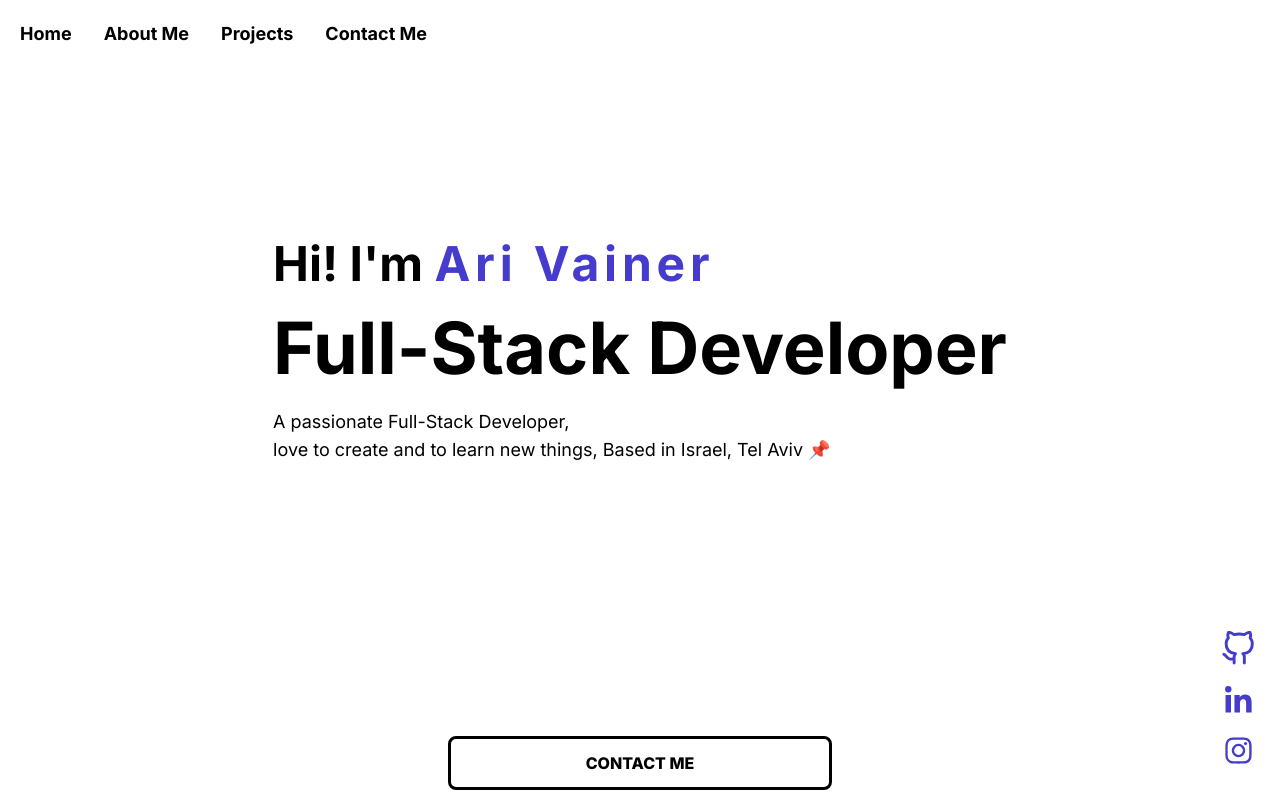
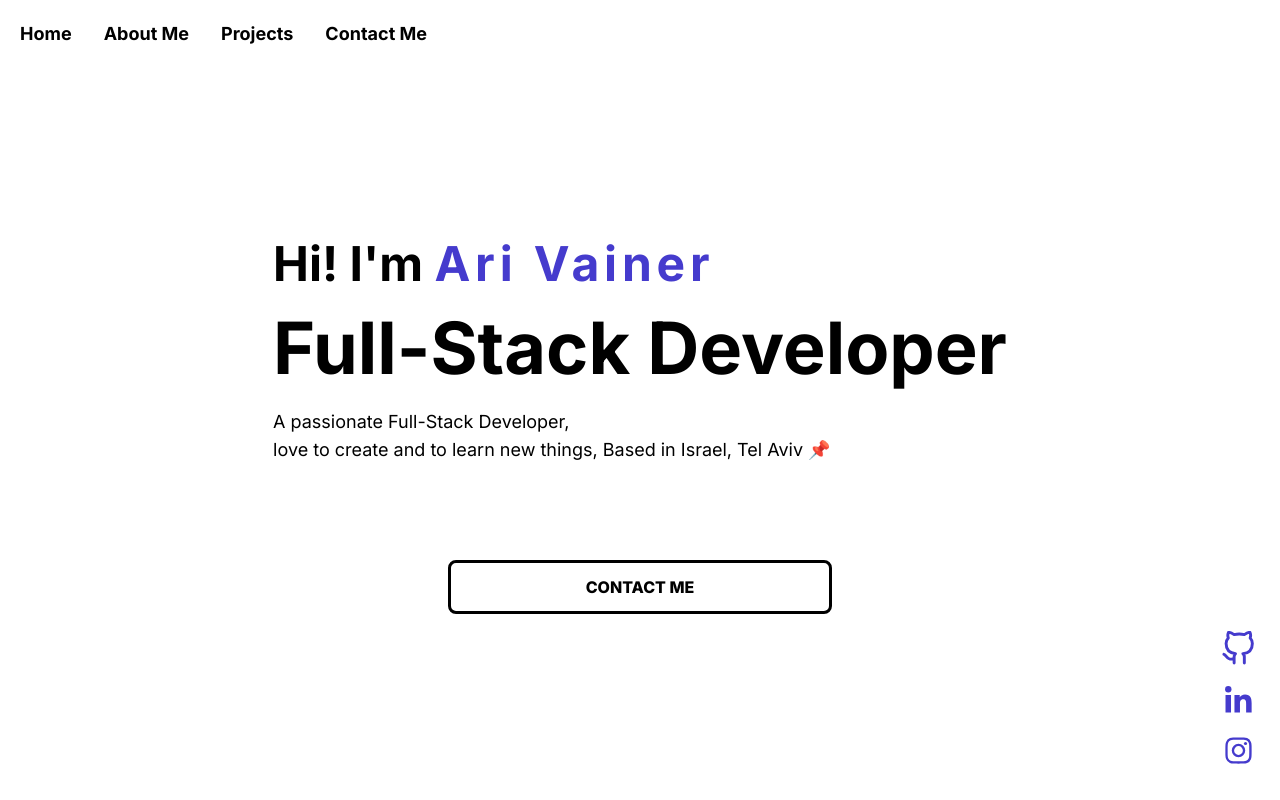
Before and after one commit to Ari7275/my-portfolio, a Next.js app: page / in a window 1280 px wide. Shown: the top 800 px of the page. Built offline with nearby package versions, Linux system fonts and the light colour scheme.

Commit message:
Update globals.css

```diff
--- a/app/globals.css
+++ b/app/globals.css
@@ -37,7 +37,7 @@ body {
 }
 
 .home {
-  @apply flex gap-16 pt-60 pb-44 justify-center;
+  @apply flex gap-16 pt-60 justify-center;
 }
 
 .my-img {
```
